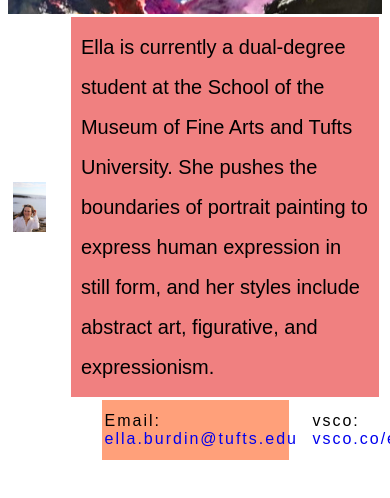
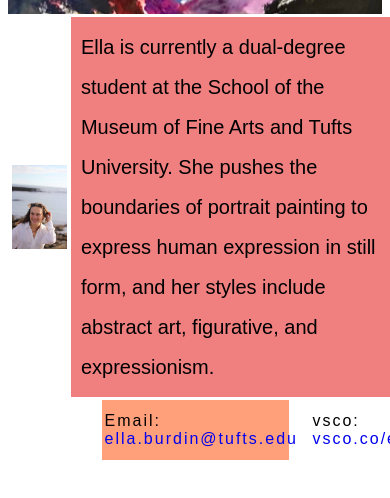
Before and after one commit to VeraYChoi/WebProgramming, a plain HTML site: page about.html in a window 390 px wide. Shown: the part 156-654 px from the top of the page. Drawn offline with Linux system fonts and the light colour scheme.

Commit message:
Update about.html

```diff
--- a/about.html
+++ b/about.html
@@ -2,6 +2,8 @@
 <head>
 	<link rel="stylesheet" type="text/css" href="style.css">
 	<title>About Ella Burdin</title>
+	<meta name=‘viewport’ content=“width=device-width, initial-scale=1”>
+
 	<style type="text/css">
 		#bio {
 			display: inline-block;
@@ -28,6 +30,30 @@
 		padding-right: 0px;
 		margin-right: 0px;
 		padding-top: 3%;
+		}
+		@media (max-width: 700px) {
+		img {
+		max-width: 100%;
+		width: auto;
+		height: auto;
+		display: block;
+		padding-left: 1%;
+		padding-bottom: 1%;
+		padding-right: 1%;
+		}
+		#bio {
+			display: block;
+			max-width: 100%;
+			width: 100%;
+			margin-right: auto;
+			margin-left: auto;
+			font-family: fantasy;
+			font-size: 20px;
+			background-color: lightcoral;
+			line-height: 40px;
+			padding: 10px;
+			vertical-align: top;
+		}
 		}
 	</style>
 </head>
```
